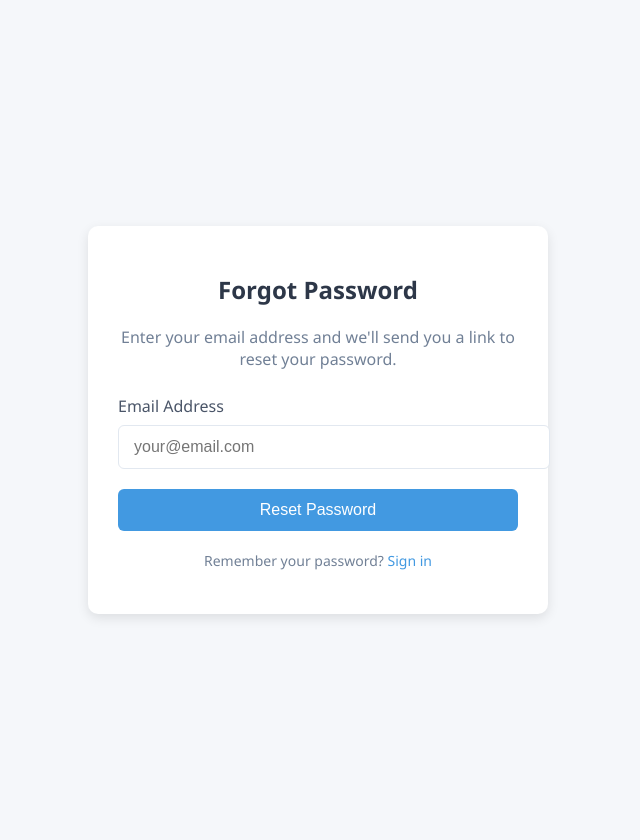
After one commit to 9endu/rotbot, a Flask app: page /forgot-password in a window 1280 px wide. The commit adds this page. Shown: the whole page, without its empty margins (322-962 px from the left). Run offline with Flask 3, Linux system fonts and the light colour scheme; parts of the project's set-up code (start-up, migrations or seed data) failed here and were passed over.

Commit message:
forgot reset password login sign up changes admin shelf life data also updated

```diff
--- a/app.py
+++ b/app.py
@@ -4,6 +4,7 @@ import cv2
 import numpy as np
 from PIL import Image
 import torch
+import pyrebase
 from torchvision import models, transforms
 
 from flask import Flask, render_template, request, jsonify, redirect, url_for, session, send_from_directory
@@ -33,6 +34,24 @@ cred = credentials.Certificate("firebase/rotbot-b300b-firebase-adminsdk-fbsvc-3b
 firebase_admin.initialize_app(cred, {
     'databaseURL': 'https://rotbot-b300b-default-rtdb.firebaseio.com/'
 })
+
+firebaseConfig = {
+    "apiKey": "AIzaSyAOk65Mg_P1ISLbGRB6I-3HDL-U-hCFO-c",
+    "authDomain": "rotbot-b300b.firebaseapp.com",
+    "databaseURL": "https://rotbot-b300b-default-rtdb.firebaseio.com",
+    "projectId": "rotbot-b300b",
+    "storageBucket": "rotbot-b300b.appspot.com",
+    "messagingSenderId": "1022382810982",
+    "appId": "1:1022382810982:web:cb0f1a631f857de4a18aa7",
+    "measurementId": "G-B6S4DC2L03"
+}
+
+import pyrebase
+
+firebase = pyrebase.initialize_app(firebaseConfig)
+auth = firebase.auth()
+db = firebase.database()
+
 
 # Load ML Model, Scaler, and Label Encoder
 model = joblib.load('catboost_model.pkl')  # Adjust path to your model
@@ -126,6 +145,50 @@ def signup():
 
         return redirect('/login')  # Redirect to login page after signup
     return render_template('signup.html')
+
+
+@app.route('/forgot-password', methods=['GET', 'POST'])
+def forgot_password():
+    if request.method == 'POST':
+        email = request.form['email']
+
+        # Access the 'companies' node in the Firebase Realtime Database
+        companies_ref = db.reference('companies')
+        companies = companies_ref.get()  # Get all companies data
+
+        # Iterate through the companies to check if the email exists
+        for company_key, company_data in companies.items():
+            if company_data.get('email') == email:
+                return render_template('reset_password.html', email=email)
+
+        return "Email not found. Try again."
+
+    return render_template('forgot_password.html')
+
+
+@app.route('/reset-password', methods=['POST'])
+def reset_password():
+    email = request.form['email']
+    new_password = request.form['new_password']
+
+    # Access the 'companies' node in the Firebase Realtime Database
+    companies_ref = db.reference('companies')
+    companies = companies_ref.get()  # Get all companies data
+
+    # Iterate through the companies to find the email and update the password
+    for company_key, company_data in companies.items():
+        if company_data.get('email') == email:
+            # Update the password for the company
+            company_ref = companies_ref.child(company_key)  # Reference to the specific company
+            company_ref.update({
+                "password": new_password
+            })
+
+            # Redirect to login.html with a success message
+            return redirect(url_for('login', success_message="Password updated successfully"))
+
+    return "Something went wrong."
+
 
 @app.route('/login', methods=['GET', 'POST'])
 def login():
@@ -340,20 +403,42 @@ def custom_predict():
 
     return render_template('custom.html')
 
-
-# Add the route to serve the shelf_life_live.html
 @app.route('/shelf-life-data')
 def shelf_life_data():
     ref = db.reference('sensor_readings')
     data = ref.order_by_key().limit_to_last(1).get()
 
     if data:
-        latest_data = next(iter(data.values()))  # Get the most recent data entry
+        latest_data = next(iter(data.values()))
         methane = latest_data['methane']
         temp = latest_data['temperature']
         hum = latest_data['humidity']
 
         prediction = predict_from_latest_data_for_shelflife()
+
+        # Get user email from session
+        user_email = session.get('user')
+        if user_email:
+            email_key = user_email.replace('.', ',')
+            history_ref = db.reference(f'companies/{email_key}/history')
+
+            if history_ref.get() is None:
+                history_ref.set({
+                    'shelf_life_data': []  # Create empty list for shelf life data
+                })
+
+            # Prepare data for saving
+            prediction_data = {
+                "methane": methane,
+                "temperature": temp,
+                "humidity": hum,
+                "output": prediction,
+                "timestamp": datetime.datetime.now().isoformat()
+            }
+
+            # Save to Firebase under shelf_life_data
+            data_ref = db.reference(f'companies/{email_key}/history/shelf_life_data')
+            data_ref.push(prediction_data)
 
         return render_template('shelf_life_data.html',
                                prediction=prediction,
@@ -362,7 +447,6 @@ def shelf_life_data():
                                humidity=hum)
 
     return render_template('shelf_life_data.html', error="No data available for prediction.")
-
 
 # Define a mapping from numeric outputs to the human-readable classes
 label_mapping = {
--- /dev/null
+++ b/templates/forgot_password.html
@@ -0,0 +1,112 @@
+<!DOCTYPE html>
+<html lang="en">
+<head>
+    <meta charset="UTF-8">
+    <meta name="viewport" content="width=device-width, initial-scale=1.0">
+    <title>Forgot Password</title>
+    <style>
+        body {
+            font-family: 'Segoe UI', Tahoma, Geneva, Verdana, sans-serif;
+            background-color: #f5f7fa;
+            display: flex;
+            justify-content: center;
+            align-items: center;
+            min-height: 100vh;
+            margin: 0;
+            padding: 20px;
+        }
+
+        .card {
+            background: white;
+            border-radius: 10px;
+            box-shadow: 0 4px 12px rgba(0, 0, 0, 0.1);
+            padding: 30px;
+            width: 100%;
+            max-width: 400px;
+        }
+
+        h1 {
+            color: #2d3748;
+            font-size: 24px;
+            margin-bottom: 20px;
+            text-align: center;
+        }
+
+        .form-group {
+            margin-bottom: 20px;
+        }
+
+        label {
+            display: block;
+            margin-bottom: 8px;
+            color: #4a5568;
+            font-weight: 500;
+        }
+
+        input {
+            width: 100%;
+            padding: 12px 15px;
+            border: 1px solid #e2e8f0;
+            border-radius: 6px;
+            font-size: 16px;
+            transition: border-color 0.3s;
+        }
+
+        input:focus {
+            outline: none;
+            border-color: #4299e1;
+            box-shadow: 0 0 0 3px rgba(66, 153, 225, 0.2);
+        }
+
+        button {
+            width: 100%;
+            padding: 12px;
+            background-color: #4299e1;
+            color: white;
+            border: none;
+            border-radius: 6px;
+            font-size: 16px;
+            font-weight: 500;
+            cursor: pointer;
+            transition: background-color 0.3s;
+        }
+
+        button:hover {
+            background-color: #3182ce;
+        }
+
+        .footer-text {
+            text-align: center;
+            margin-top: 20px;
+            color: #718096;
+            font-size: 14px;
+        }
+
+        .footer-text a {
+            color: #4299e1;
+            text-decoration: none;
+        }
+    </style>
+</head>
+<body>
+    <div class="card">
+        <h1>Forgot Password</h1>
+        <p style="color: #718096; margin-bottom: 25px; text-align: center;">
+            Enter your email address and we'll send you a link to reset your password.
+        </p>
+
+        <form method="POST" action="/forgot-password">
+            <div class="form-group">
+                <label for="email">Email Address</label>
+                <input type="email" id="email" name="email" required placeholder="your@email.com">
+            </div>
+
+            <button type="submit">Reset Password</button>
+        </form>
+
+        <p class="footer-text">
+            Remember your password? <a href="/login">Sign in</a>
+        </p>
+    </div>
+</body>
+</html>
--- a/templates/login.html
+++ b/templates/login.html
@@ -160,7 +160,7 @@
     </div>
 
     <div class="link">
-      <a href="/forgotpassword">Forgot password?</a>
+      <a href="/forgot-password">Forgot password?</a>
     </div>
   </div>
 
@@ -175,6 +175,9 @@
     window.addEventListener('load', () => {
       document.querySelector('.loader').style.display = 'none';
     });
+
+
+
   </script>
 </body>
 </html>
```
Also changed, not shown: templates/admin.html (+41 -4 lines), templates/reset_password.html (added, +114 -0 lines).
